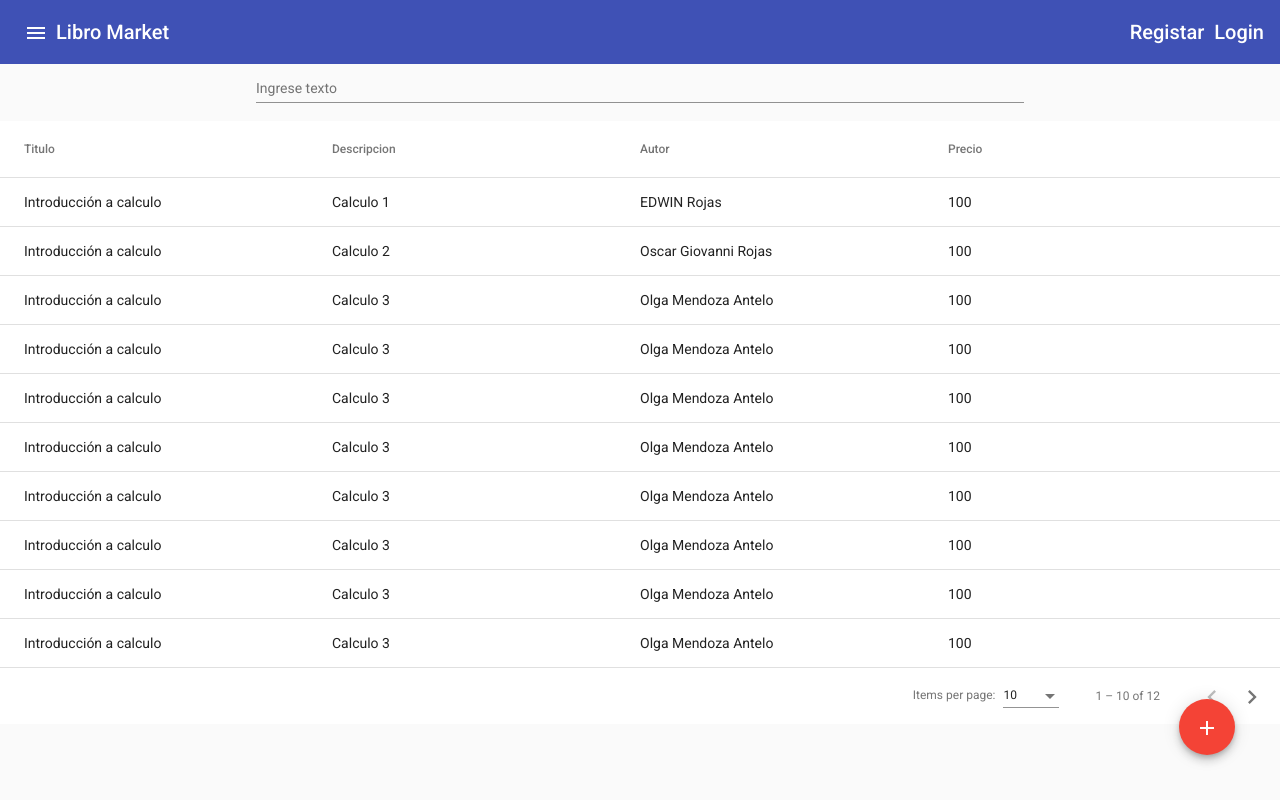
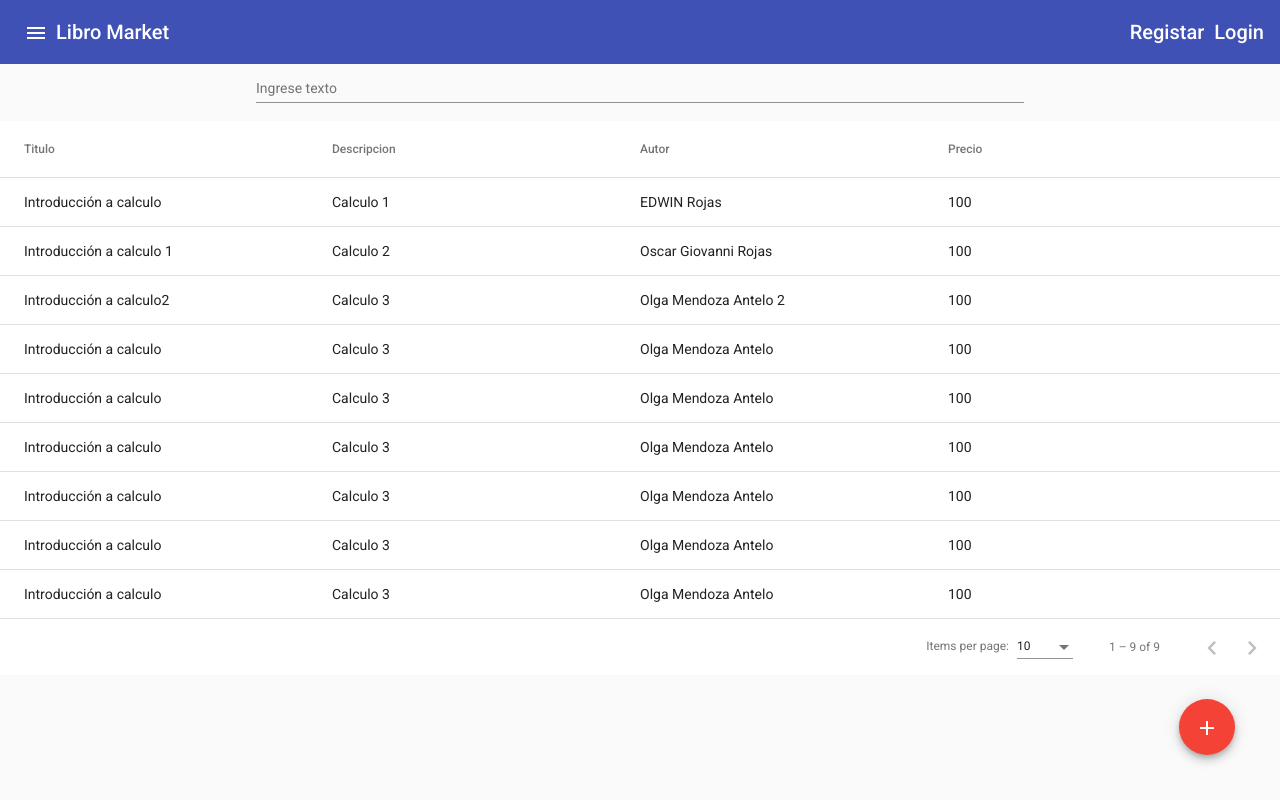
Before and after one commit to frodorix/Microservices, an Angular app in the folder Angular/my-web-app/: page /books in a window 1280 px wide. Built offline with nearby package versions, Linux system fonts and the light colour scheme.

Commit message:
Save Element in angular

```diff
--- a/Angular/my-web-app/src/app/books/book-nuevo/book-nuevo.component.html
+++ b/Angular/my-web-app/src/app/books/book-nuevo/book-nuevo.component.html
@@ -1,13 +1,12 @@
+<form #f="ngForm" (ngSubmit)="guardarLibro(f)">
   <h2>Agregar nuevo libro</h2>
   <mat-dialog-content>
     <section style="margin-top: 10px; margin-bottom: 10px">
       <mat-card fxFlex="100%">
-      <form
+        <div
           fxLayoutAlign="center center"
           fxLayout="column"
           fxLayoutGap.gt-lg="10px"
-        #f="ngForm"
-        (ngSubmit)="guardarLibro(f)"
         >
           <mat-form-field>
             <mat-label>Ingrese Titulo</mat-label>
@@ -50,7 +49,11 @@
 
           <mat-form-field>
             <mat-label>Seleccione Autor</mat-label>
-          <mat-select [(ngModel)]="selectAutor" name="autor">
+            <mat-select
+              [(ngModel)]="selectAutor"
+              name="autor"
+              (selectionChange)="selected($event)"
+            >
               <mat-option value="1">Edwin Rojas</mat-option>
               <mat-option value="2">Oscar Rojas</mat-option>
               <mat-option value="3">Olga Mendoza</mat-option>
@@ -58,15 +61,25 @@
           </mat-form-field>
 
           <mat-form-field>
-          <input matInput placeholder="Seleccione fecha de publicacion" [matDatepicker]="picker">
-          <mat-datepicker-toggle matSuffix [for]="picker"></mat-datepicker-toggle>
+            <input
+              matInput
+              placeholder="Seleccione fecha de publicacion"
+              [matDatepicker]="picker"
+              name="fechaPublicacion"
+              [(ngModel)]="fechaPublicacion"
+            />
+            <mat-datepicker-toggle
+              matSuffix
+              [for]="picker"
+            ></mat-datepicker-toggle>
             <mat-datepicker #picker></mat-datepicker>
           </mat-form-field>
-      </form>
+        </div>
       </mat-card>
     </section>
   </mat-dialog-content>
   <mat-dialog-actions>
     <button mat-button [mat-dialog-close]="true">Cerrar</button>
-  <button mat-button [mat-dialog-close]="true">Guardar</button>
+    <button mat-button type="submit">Guardar</button>
   </mat-dialog-actions>
+</form>
--- a/Angular/my-web-app/src/app/books/book-nuevo/book-nuevo.component.ts
+++ b/Angular/my-web-app/src/app/books/book-nuevo/book-nuevo.component.ts
@@ -1,6 +1,10 @@
 import { Component, OnInit, ViewChild } from '@angular/core';
 import { NgForm } from '@angular/forms';
+import { MatOption } from '@angular/material/core';
 import { MatDatepicker } from '@angular/material/datepicker';
+import { MatSelectChange } from '@angular/material/select';
+import { from } from 'rxjs';
+import { BooksService } from '../books.service';
 
 @Component({
   selector: 'app-book-nuevo',
@@ -10,10 +14,28 @@ import { MatDatepicker } from '@angular/material/datepicker';
 export class BookNuevoComponent implements OnInit {
   selectAutor: string | undefined;
   @ViewChild(MatDatepicker) picker!: MatDatepicker<Date>;
+  selectAutorTexto: string = '';
+  fechaPublicacion: string = '';
 
-  constructor() {}
+  constructor(private booksService: BooksService) {}
 
   ngOnInit(): void {}
 
-  guardarLibro(form: NgForm) {}
+  guardarLibro(form: NgForm) {
+    var b={
+      libroId: 1,
+      descripcion: form.value.descripcion,
+      titulo: form.value.titulo,
+      autor: this.selectAutorTexto,
+      precio: form.value.precio,
+      fechaPublicacion: new Date(this.fechaPublicacion),
+    };
+    console.log(b);
+
+    this.booksService.guardarLibro(b);
+  }
+
+  selected(event: MatSelectChange) {
+    this.selectAutorTexto = (event.source.selected as MatOption).viewValue;
+  }
 }
--- a/Angular/my-web-app/src/app/books/books.component.ts
+++ b/Angular/my-web-app/src/app/books/books.component.ts
@@ -1,4 +1,10 @@
-import { AfterViewInit, Component, OnInit, ViewChild } from '@angular/core';
+import {
+  AfterViewInit,
+  Component,
+  OnDestroy,
+  OnInit,
+  ViewChild,
+} from '@angular/core';
 import { BooksService } from './books.service';
 import { Books } from './books.model';
 import { MatTableDataSource } from '@angular/material/table';
@@ -6,21 +12,25 @@ import { MatSort } from '@angular/material/sort';
 import { MatPaginator } from '@angular/material/paginator';
 import { MatDialog } from '@angular/material/dialog';
 import { BookNuevoComponent } from './book-nuevo/book-nuevo.component';
-
+import { Subscription } from 'rxjs';
 @Component({
   selector: 'app-books',
   templateUrl: './books.component.html',
   styleUrls: ['./books.component.css'],
 })
-export class BooksComponent implements OnInit, AfterViewInit {
+export class BooksComponent implements OnInit, AfterViewInit, OnDestroy {
   bookData: Books[] = [];
   desplegarColumnas = ['titulo', 'descripcion', 'autor', 'precio'];
   dataSource = new MatTableDataSource<Books>();
   @ViewChild(MatSort)
   ordenamiento!: MatSort;
   @ViewChild(MatPaginator) paginacion!: MatPaginator;
+  private bookSuscription!: Subscription;
 
   constructor(private booksService: BooksService, private dialog: MatDialog) {}
+  ngOnDestroy(): void {
+    this.bookSuscription.unsubscribe();
+  }
 
   ngAfterViewInit(): void {
     this.dataSource.sort = this.ordenamiento;
@@ -29,6 +39,10 @@ export class BooksComponent implements OnInit, AfterViewInit {
 
   ngOnInit(): void {
     this.dataSource.data = this.booksService.obtenerLibros();
+    this.bookSuscription = this.booksService.booksSubject.subscribe(() => {
+     // console.log(this.booksService.obtenerLibros());
+      this.dataSource.data = this.booksService.obtenerLibros();
+    });
   }
 
   filtrar(filtro: any) {
@@ -36,8 +50,8 @@ export class BooksComponent implements OnInit, AfterViewInit {
   }
 
   abrirDialogo() {
-    this.dialog.open(BookNuevoComponent,{
-      width:'350px'
+    this.dialog.open(BookNuevoComponent, {
+      width: '350px',
     });
   }
 }
--- a/Angular/my-web-app/src/app/books/books.model.ts
+++ b/Angular/my-web-app/src/app/books/books.model.ts
@@ -3,6 +3,6 @@ export interface Books {
   titulo: string;
   descripcion: string;
   precio: number;
-  //fechaPublicacion: Date;
+  fechaPublicacion: Date|undefined;
   autor: string;
 }
--- a/Angular/my-web-app/src/app/books/books.service.ts
+++ b/Angular/my-web-app/src/app/books/books.service.ts
@@ -1,16 +1,17 @@
 import { Injectable } from '@angular/core';
+import { Subject } from 'rxjs';
 import { Books } from './books.model';
 
 @Injectable({
   providedIn: 'root',
 })
 export class BooksService {
-  // librosSubject  = new Subject();
-  private libros: Books[] = [
+  booksSubject = new Subject();
+  private booksList: Books[] = [
     {
       autor: 'EDWIN Rojas',
       descripcion: 'Calculo 1',
-    //  fechaPublicacion: new Date(1981, 13, 19),
+      fechaPublicacion: new Date(1981, 13, 19),
       libroId: 1,
       precio: 100,
       titulo: 'Introducción a calculo',
@@ -18,78 +19,63 @@ export class BooksService {
     {
       autor: 'Oscar Giovanni Rojas',
       descripcion: 'Calculo 2',
-     // fechaPublicacion: ""new Date(1979, 6, 27)"",
+      fechaPublicacion: new Date(1979, 6, 27),
       libroId: 2,
+      precio: 100,
+      titulo: 'Introducción a calculo 1',
+    },
+    {
+      autor: 'Olga Mendoza Antelo 2',
+      descripcion: 'Calculo 3',
+      fechaPublicacion: new Date(1976, 6, 8),
+      libroId: 3,
+      precio: 100,
+      titulo: 'Introducción a calculo2',
+    },
+    {
+      autor: 'Olga Mendoza Antelo',
+      descripcion: 'Calculo 3',
+      fechaPublicacion: new Date(1976, 6, 8),
+      libroId: 3,
       precio: 100,
       titulo: 'Introducción a calculo',
     },
     {
       autor: 'Olga Mendoza Antelo',
       descripcion: 'Calculo 3',
-    //  fechaPublicacion: new Date(1976, 6, 08),
+      fechaPublicacion: new Date(1976, 6, 8),
       libroId: 3,
       precio: 100,
       titulo: 'Introducción a calculo',
-    },{
+    },
+    {
       autor: 'Olga Mendoza Antelo',
       descripcion: 'Calculo 3',
-    //  fechaPublicacion: new Date(1976, 6, 08),
+      fechaPublicacion: new Date(1976, 6, 8),
       libroId: 3,
       precio: 100,
       titulo: 'Introducción a calculo',
-    },{
+    },
+    {
       autor: 'Olga Mendoza Antelo',
       descripcion: 'Calculo 3',
-    //  fechaPublicacion: new Date(1976, 6, 08),
+      fechaPublicacion: new Date(1976, 6, 8),
       libroId: 3,
       precio: 100,
       titulo: 'Introducción a calculo',
-    },{
+    },
+    {
       autor: 'Olga Mendoza Antelo',
       descripcion: 'Calculo 3',
-    //  fechaPublicacion: new Date(1976, 6, 08),
+      fechaPublicacion: new Date(1976, 6, 8),
       libroId: 3,
       precio: 100,
       titulo: 'Introducción a calculo',
-    },{
+    },
+    {
       autor: 'Olga Mendoza Antelo',
       descripcion: 'Calculo 3',
-    //  fechaPublicacion: new Date(1976, 6, 08),
-      libroId: 3,
-      precio: 100,
-      titulo: 'Introducción a calculo',
-    },{
-      autor: 'Olga Mendoza Antelo',
-      descripcion: 'Calculo 3',
-    //  fechaPublicacion: new Date(1976, 6, 08),
-      libroId: 3,
-      precio: 100,
-      titulo: 'Introducción a calculo',
-    },{
-      autor: 'Olga Mendoza Antelo',
-      descripcion: 'Calculo 3',
-    //  fechaPublicacion: new Date(1976, 6, 08),
-      libroId: 3,
-      precio: 100,
-      titulo: 'Introducción a calculo',
-    },{
-      autor: 'Olga Mendoza Antelo',
-      descripcion: 'Calculo 3',
-    //  fechaPublicacion: new Date(1976, 6, 08),
-      libroId: 3,
-      precio: 100,
-      titulo: 'Introducción a calculo',
-    },{
-      autor: 'Olga Mendoza Antelo',
-      descripcion: 'Calculo 3',
-    //  fechaPublicacion: new Date(1976, 6, 08),
-      libroId: 3,
-      precio: 100,
-      titulo: 'Introducción a calculo',
-    },{
-      autor: 'Olga Mendoza Antelo',
-      descripcion: 'Calculo 3',
-    //  fechaPublicacion: new Date(1976, 6, 08),
+      fechaPublicacion: new Date(1976, 6, 8),
       libroId: 3,
       precio: 100,
       titulo: 'Introducción a calculo',
@@ -99,16 +85,16 @@ export class BooksService {
   constructor() {}
 
   obtenerLibros() {
-    return [...this.libros];
+    return [...this.booksList];
   }
 
-  agregarLibro(libroNombre: string) {
-    //this.libros.push(libroNombre);
-    //  this.librosSubject.next(this.libros);
+  guardarLibro(book: Books) {
+    this.booksList.push(book);
+    this.booksSubject.next(this.booksList);
   }
 
   eliminarLibro(libroNombre: string) {
-   // this.libros = this.libros.filter((x) => x !== libroNombre);
+    // this.libros = this.libros.filter((x) => x !== libroNombre);
     // this.librosSubject.next(this.libros);
   }
 }
```
Lines whose indentation alone changed are shown as unchanged.
